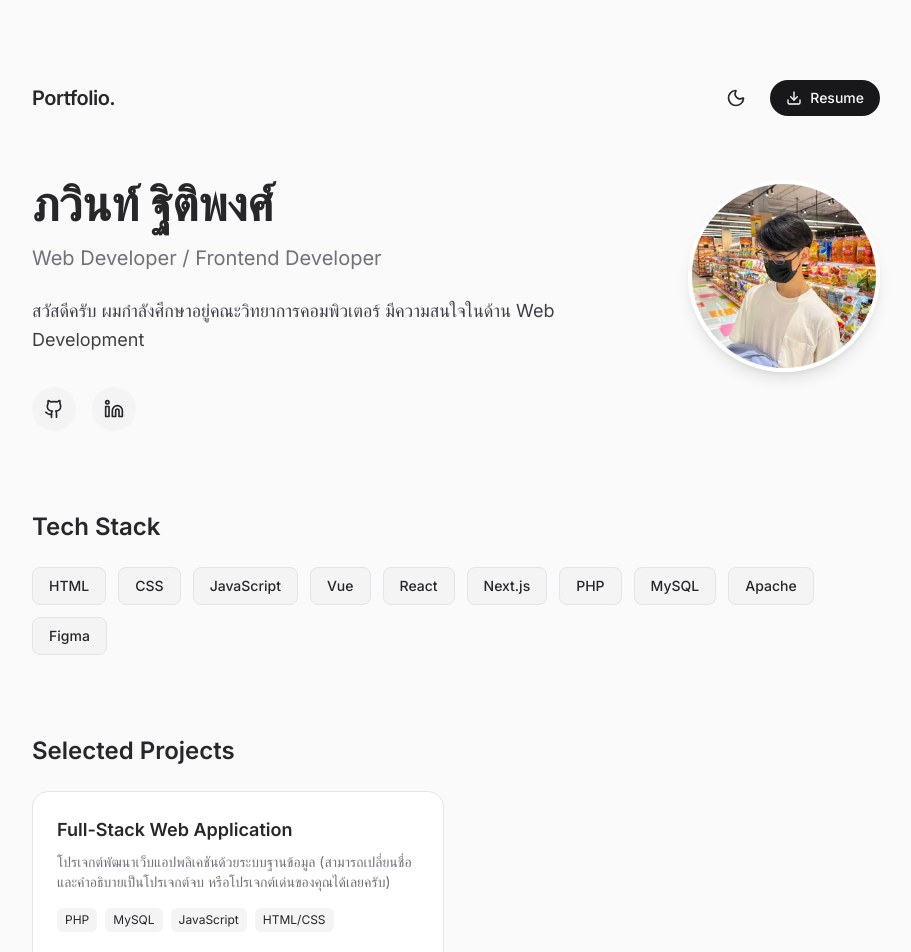
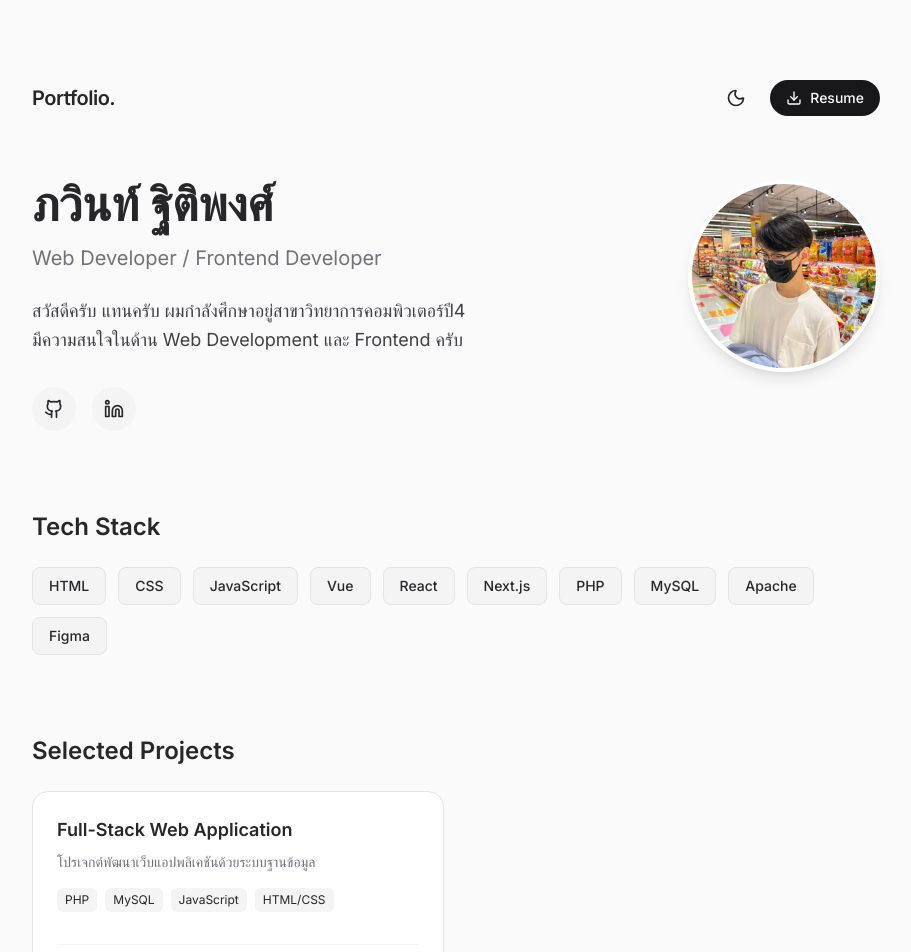
Before and after one commit to tanpawin/my-portfolio, a Next.js app: page / in a window 1280 px wide. Shown: the top 952 px of the page, without its empty margins (184-1095 px from the left). Built offline with nearby package versions, Linux system fonts and the light colour scheme; no server answers.

Commit message:
update info

```diff
--- a/src/app/layout.tsx
+++ b/src/app/layout.tsx
@@ -18,7 +18,6 @@ export default function RootLayout({
 }) {
   return (
     <html lang="th" suppressHydrationWarning>
-      {/* โทนสีใหม่: Dark Mode ใช้ Zinc-900 ซึ่งเป็นเทาเข้มที่ดูอบอุ่นกว่าดำสนิท */}
       <body className={`${inter.className} bg-[#FAFAFA] text-zinc-800 dark:bg-zinc-900 dark:text-zinc-300 transition-colors duration-300`}>
         <Providers>
           {children}
--- a/src/app/page.tsx
+++ b/src/app/page.tsx
@@ -4,9 +4,9 @@
 import { useEffect, useState } from "react";
 import { PORTFOLIO_DATA } from "@/data";
 import { useTheme } from "next-themes";
-import { Moon, Sun, Github, Mail, Linkedin, ExternalLink, Download } from "lucide-react";
+import { Moon, Sun, Github, Mail, Linkedin, ExternalLink, Download } from "lucide-react"; //แหล่งไอคอนจาก lucide-react
 import { motion } from "framer-motion";
-import Image from "next/image"; // 👈 เพิ่มบรรทัดนี้ใต้ import ของ framer-motion ก็ได้ครับ
+import Image from "next/image";
 
 // Types สำหรับ GitHub API
 interface Repo {
@@ -81,7 +81,7 @@ export default function Portfolio() {
         <div className="flex-1 text-center md:text-left">
           <h2 className="text-4xl md:text-5xl font-bold mb-4">{PORTFOLIO_DATA.name}</h2>
           <h3 className="text-xl text-zinc-500 dark:text-zinc-400 mb-6">{PORTFOLIO_DATA.role}</h3>
-          <p className="text-lg leading-relaxed max-w-2xl text-zinc-700 dark:text-zinc-300 mb-8 mx-auto md:mx-0">
+          <p className="text-lg leading-relaxed max-w-2xl text-zinc-700 dark:text-zinc-300 mb-8 mx-auto md:mx-0 whitespace-pre-line">
             {PORTFOLIO_DATA.bio}
           </p>
 
@@ -160,7 +160,7 @@ export default function Portfolio() {
         className="mb-10 bg-zinc-100 dark:bg-zinc-800/80 p-8 rounded-3xl"
       >
         <h4 className="text-2xl font-semibold mb-2">Let's Connect</h4>
-        <p className="text-zinc-600 dark:text-zinc-400 mb-6 text-sm">กำลังมองหานักพัฒนาเว็บมาร่วมทีม? ส่งข้อความหาผมได้เลยครับ</p>
+        <p className="text-zinc-600 dark:text-zinc-400 mb-6 text-sm">กำลังหาเด็กฝึกงานทำเว็บ ส่งข้อความหาผมได้เลยครับ ขอบคุณครับ🙏</p>
 
         <form className="flex flex-col gap-4" onSubmit={(e) => e.preventDefault()}>
           <input type="text" placeholder="ชื่อของคุณ" className="p-3 rounded-lg border border-zinc-200 dark:border-zinc-700 bg-white dark:bg-zinc-900 focus:outline-none focus:ring-2 focus:ring-amber-500 dark:focus:ring-amber-400" />
--- a/src/data.ts
+++ b/src/data.ts
@@ -2,12 +2,12 @@
 export const PORTFOLIO_DATA = {
     name: "ภวินท์ ฐิติพงศ์",
     role: "Web Developer / Frontend Developer",
-    profileImage: "/profile.jpg", // 👈 เพิ่มบรรทัดนี้ (นำรูปของคุณไปตั้งชื่อ profile.jpg แล้ววางไว้ในโฟลเดอร์ public)
-    bio: "สวัสดีครับ ผมกำลังศึกษาอยู่คณะวิทยาการคอมพิวเตอร์ มีความสนใจในด้าน Web Development",
+    profileImage: "/profile.jpg",
+    bio: "สวัสดีครับ แทนครับ ผมกำลังศึกษาอยู่สาขาวิทยาการคอมพิวเตอร์ปี4 \n มีความสนใจในด้าน Web Development และ Frontend ครับ",
     contact: {
         email: "tanpawinttp@gmail.com",
-        github: "https://github.com/tanpawin", // อิงจากชื่อ Tab บน Browser (ถ้าผิดแก้ได้เลยนะครับ)
-        linkedin: "https://linkedin.com/in/yourprofile", // อย่าลืมเอาลิงก์ LinkedIn ของคุณมาใส่ตรงนี้นะครับ
+        github: "https://github.com/tanpawin",
+        linkedin: "https://www.linkedin.com/in/pawin-thitipong-7ab3843b2", // อย่าลืมเอาลิงก์ LinkedIn มาใส่
     },
     skills: [
         "HTML",
@@ -27,7 +27,7 @@ export const PORTFOLIO_DATA = {
         {
             id: "manual-1",
             name: "Full-Stack Web Application",
-            description: "โปรเจกต์พัฒนาเว็บแอปพลิเคชันด้วยระบบฐานข้อมูล (สามารถเปลี่ยนชื่อและคำอธิบายเป็นโปรเจกต์จบ หรือโปรเจกต์เด่นของคุณได้เลยครับ)",
+            description: "โปรเจกต์พัฒนาเว็บแอปพลิเคชันด้วยระบบฐานข้อมูล ",
             techStack: ["PHP", "MySQL", "JavaScript", "HTML/CSS"],
             html_url: "https://github.com/tanpawin/your-repo-name", // ใส่ลิงก์ Repo
             homepage: "", // ลิงก์เว็บจริง (ถ้ามี)
```
